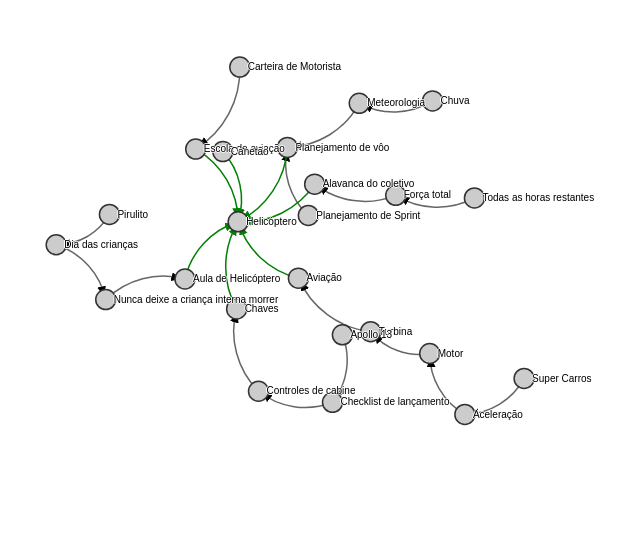
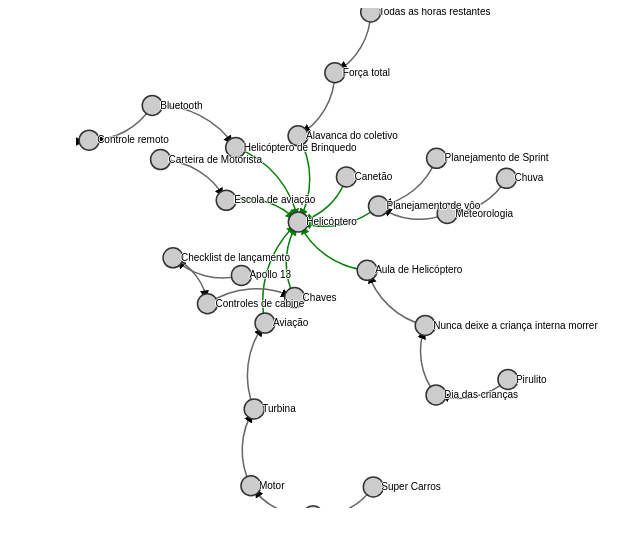
Before and after one commit to JulianoEngineer/TeoriaCaoticaDoHelicoptero, a plain HTML site: page index.html in a window 1280 px wide. Shown: the whole page, without its empty margins (166-806 px from the left). Drawn offline with nearby package versions, Linux system fonts and the light colour scheme; animation ran at ten frames a second.

Commit message:
É isso aeh, mais uma relação

```diff
--- a/index.html
+++ b/index.html
@@ -62,6 +62,10 @@ var links = [
   {source: "Dia das crianças", target: "Nunca deixe a criança interna morrer", type: "suit"},
   {source: "Nunca deixe a criança interna morrer", target: "Aula de Helicóptero", type: "suit"},
   {source: "Aula de Helicóptero", target: "Helicóptero", type: "licensing"},
+  {source: "Bluetooth", target: "Controle remoto", type: "suit"},
+  {source: "Controle remoto", target: "Controle remoto", type: "suit"},
+  {source: "Bluetooth", target: "Helicóptero de Brinquedo", type: "suit"},
+  {source: "Helicóptero de Brinquedo", target: "Helicóptero", type: "licensing"},
 ];
 
 var nodes = {};
```
